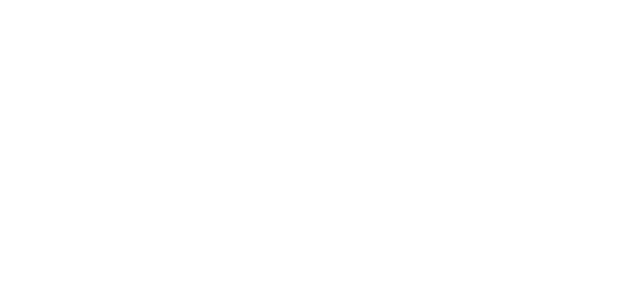
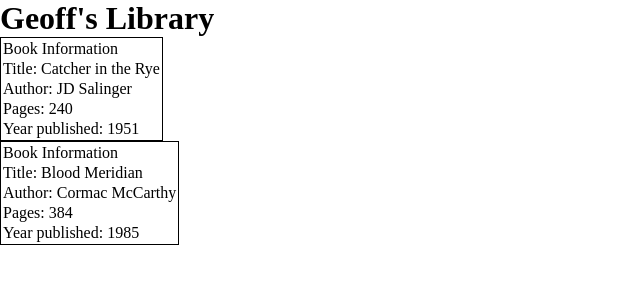
Before and after one commit to waitegeoff2/book-library, a plain HTML site: page index.html in a window 1280 px wide. Shown: the whole page, without its empty margins (0-640 px from the left). Drawn offline with Linux system fonts and the light colour scheme.

Commit message:
add displayLibrary function to add to HTML

```diff
--- a/index.html
+++ b/index.html
@@ -3,10 +3,13 @@
 <head>
     <meta charset="UTF-8">
     <meta name="viewport" content="width=device-width, initial-scale=1.0">
-    <title>Document</title>
+    <title>Geoff's library</title>
     <link rel="stylesheet" href="styles.css">
 </head>
 <body>
+    <div class="header">
+        <h1 class="page-header">Geoff's Library</h1>
+    </div>
     <div class="book-list"></div>
     <script src="java-book.js"></script>
 </body>
--- a/java-book.js
+++ b/java-book.js
@@ -17,28 +17,91 @@ function Book(title, author, pages, year) {
 function addBookToLibrary(title, author, pages, year) {
     // take params, create a book THEN STORE IT IN ARRAY
     let newBook = new Book(title, author, pages, year);
-    return myLibrary.push(newBook);
+    myLibrary.push(newBook);
 
-    //CALL THE DISPLAY LIBRARY FUNCTION to put on HTML page
+    // after adding book to library array, then run display library function to add it to HTML
 }
 
 function displayLibrary() {
+            // (https://stackoverflow.com/questions/63356133/loop-through-an-array-of-objects-and-display-in-html)
+        const libraryList = document.createElement("ul");
+        libraryList.classList.add("libraryList");
+        bookLibrary.appendChild(libraryList);
+
+    // for each item in library (EACH ARRAY), adding a new table row for each item.
     function addBook(arrayItem) {
 
-        // take each array item and add it as a div to the table created earlier
+        const libraryTable = document.createElement("table");
+        libraryTable.classList.add("libraryTable");
+        bookLibrary.appendChild(libraryTable);
+
+        const titleRow = document.createElement("tr");
+        titleRow.classList.add("titleRow");
+        libraryTable.appendChild(titleRow);
+
+        const titleTableContent = document.createElement("td");
+        titleTableContent.classList.add("titleTableContent");
+        titleTableContent.textContent = "Book Information";
+        titleRow.appendChild(titleTableContent);
+
+        const bookRowOne = document.createElement("tr");
+        bookRowOne.classList.add("bookRowOne");
+        libraryTable.appendChild(bookRowOne);
+
+        const titleContent = document.createElement("td");
+        titleContent.classList.add("titleContent");
+        titleContent.textContent = "Title: " + arrayItem.title.toString();
+        bookRowOne.appendChild(titleContent);
+
+        const bookRowTwo = document.createElement("tr");
+        bookRowTwo.classList.add("bookRowTwo");
+        libraryTable.appendChild(bookRowTwo);
+
+        const authorContent = document.createElement("td");
+        authorContent.classList.add("authorContent");
+        authorContent.textContent = "Author: " + arrayItem.author.toString();
+        bookRowTwo.appendChild(authorContent);
+
+        const bookRowThree = document.createElement("tr");
+        bookRowThree.classList.add("bookRowTwo");
+        libraryTable.appendChild(bookRowThree);
+
+        const pagesContent = document.createElement("td");
+        pagesContent.classList.add("pagesContent");
+        pagesContent.textContent = "Pages: " + arrayItem.pages.toString();
+        bookRowThree.appendChild(pagesContent);
+
+        const bookRowFour = document.createElement("tr");
+        bookRowFour.classList.add("bookRowTwo");
+        libraryTable.appendChild(bookRowFour);
+
+        const yearContent = document.createElement("td");
+        yearContent.classList.add("yearContent");
+        yearContent.textContent = "Year published: " + arrayItem.year.toString();
+        bookRowFour.appendChild(yearContent);
+
     };
 
+    //go over each array item in my library and call function
+
     myLibrary.forEach(addBook);
-    // loop the mylibrary array for each item
-    // break up array and separate into items
-    // display on HTML table, APPEND EACH CHILD TO a table row
-            // (https://stackoverflow.com/questions/63356133/loop-through-an-array-of-objects-and-display-in-html)
+
 }
 
 
 //MANUALLY ADDED BOOKS
 const catcherInTheRye = new Book("Catcher in the Rye", "JD Salinger", "240", "1951");
 
-console.log(addBookToLibrary("Catcher in the Rye", "JD Salinger", "240", "1951"));
+console.log(typeof catcherInTheRye);
+
+console.log(catcherInTheRye);
+
+addBookToLibrary("Catcher in the Rye", "JD Salinger", "240", "1951");
+
+addBookToLibrary("Blood Meridian", "Cormac McCarthy", "384", "1985");
 
 console.log(myLibrary);
+
+displayLibrary();
+
+// console.log(myLibrary);
--- a/styles.css
+++ b/styles.css
@@ -0,0 +1,8 @@
+* {
+    margin: 0;
+    padding: 0;
+}
+
+table {
+    border: 1px solid black;
+}
```
